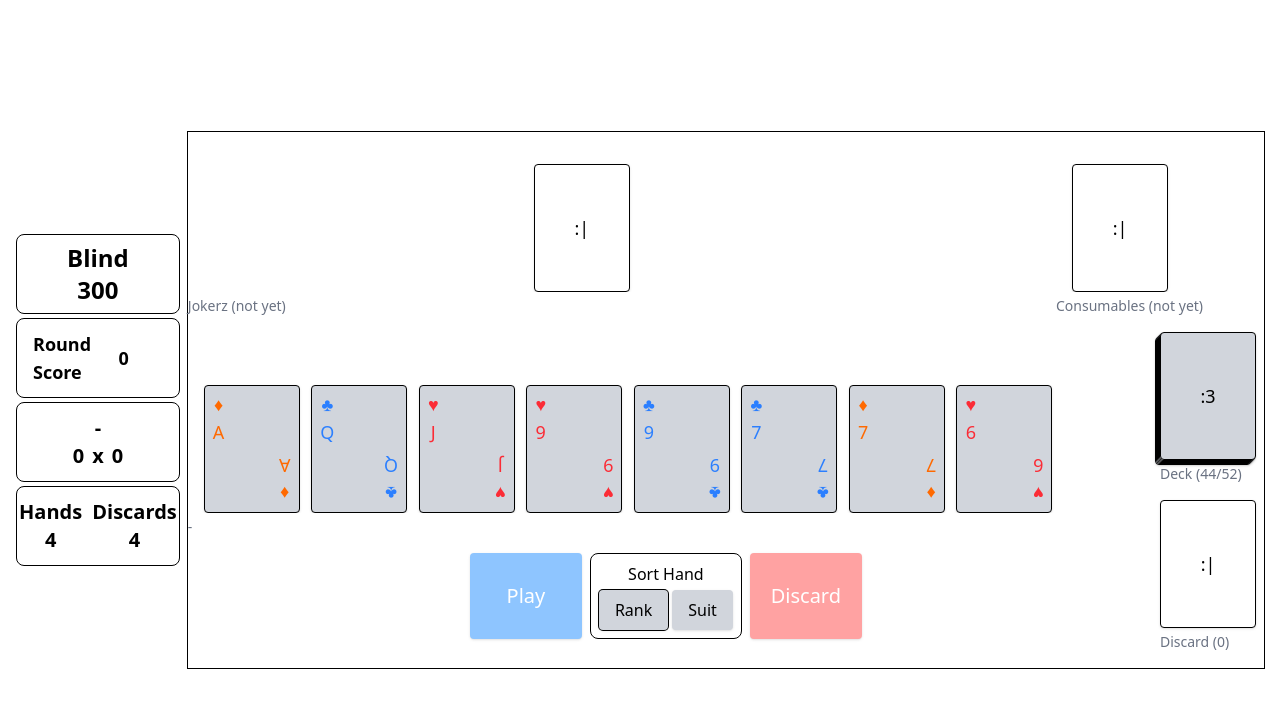
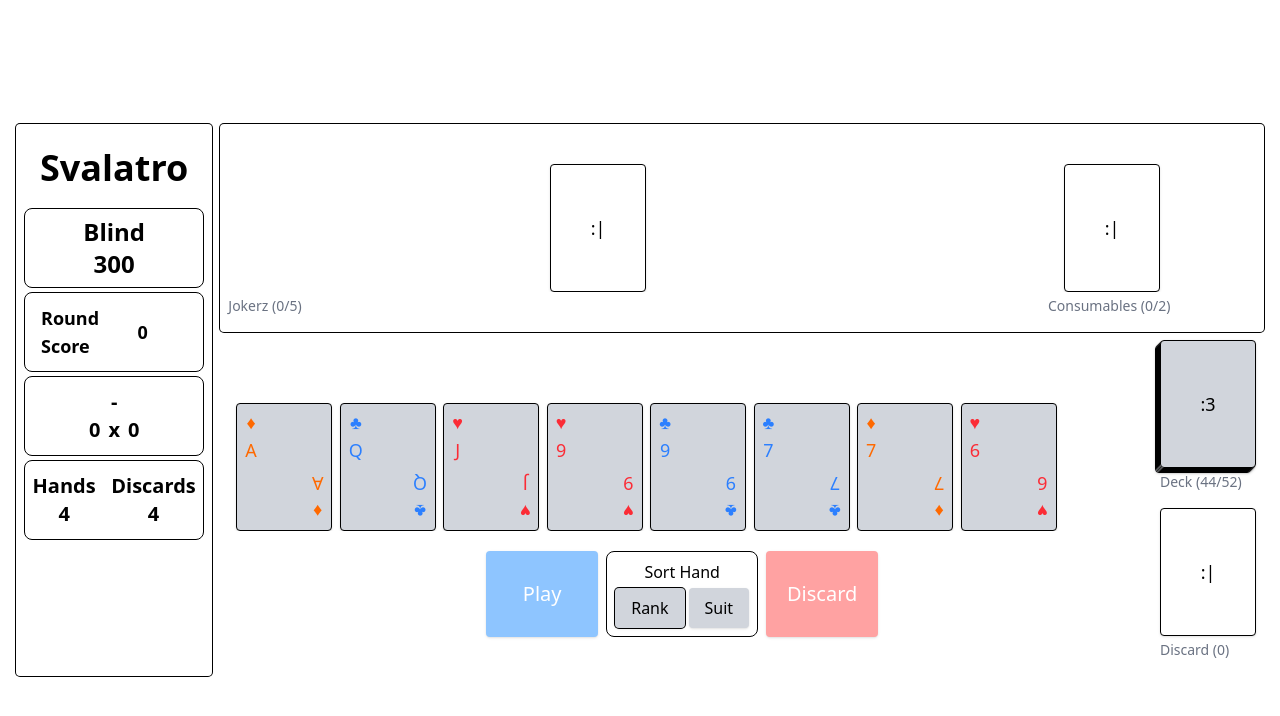
Before and after one commit to iandoesallthethings/svalatro, a SvelteKit app: page / in a window 1280 px wide. Shown: the top 716 px of the page. Built offline with nearby package versions, Linux system fonts and the light colour scheme.

Commit message:
Styling cleanup.

```diff
--- a/src/lib/Stack.svelte
+++ b/src/lib/Stack.svelte
@@ -77,5 +77,5 @@
 		</div>
 	{/if}
 
-	<div class="self-start text-sm text-gray-500">{label ?? '-'}</div>
+	<div class="self-start text-sm text-gray-500">{label ?? ''}</div>
 </div>
--- a/src/routes/+page.svelte
+++ b/src/routes/+page.svelte
@@ -8,13 +8,15 @@
 	import Stack from '$lib/Stack.svelte'
 	import * as Strings from '$lib/Strings'
 
-	const GOAL_SCORE = 300
+	const MAX_SELECTED = 5
+	const BLIND_SCORE = 300
+	const MAX_JOKERS = 5
+	const MAX_CONSUMABLES = 2
 
 	const deck = createCardStack(Decks.standardDeck())
 	const hand = createCardStack()
 	const discard = createCardStack()
-
-	// Placeholder - not sure if I'll use the same hook
+	// Placeholders - not sure if I'll use the same hook
 	const jokers = createCardStack()
 	const consumables = createCardStack()
 
@@ -60,7 +62,7 @@
 		discardAndDraw()
 		handsLeft--
 
-		if (roundScore >= GOAL_SCORE) {
+		if (roundScore >= BLIND_SCORE) {
 			showDialog = 'win'
 		} else if (handsLeft === 0) {
 			showDialog = 'lose'
@@ -80,7 +82,6 @@
 		selected = []
 	}
 
-	const MAX_SELECTED = 5
 	function toggleSelected(card?: Card | null) {
 		if (card == null) return
 		const isAlreadySelected = selected.some((selectedCard) => selectedCard.id === card.id)
@@ -95,14 +96,20 @@
 <Dialog show={showDialog !== false}>
 	<h1>{showDialog === 'win' ? 'You win!' : 'You lose!'}</h1>
 	<div>You scored {roundScore} points.</div>
-	<button class="primary" onclick={() => (window.location.href = '/')}>Play again</button>
+
+	<button class="primary" onclick={() => (window.location.href = '/')}>
+		{showDialog === 'win' ? 'Play' : 'Try'} again
+	</button>
 </Dialog>
 
 <div class="m-auto flex w-full flex-row items-center justify-between gap-2 p-4">
-	<div class="stats flex max-w-xs flex-col gap-1">
+	<div class="stats flex h-full max-w-xs flex-col gap-1 rounded p-2 ring">
+		<div class="p-4">
+			<h1 class="text-center text-4xl!">Svalatro</h1>
+		</div>
 		<div class="flex h-20 flex-col items-center justify-center rounded-lg border">
 			<h1>Blind</h1>
-			<h1 class="text-4xl">{GOAL_SCORE}</h1>
+			<h1 class="text-4xl">{BLIND_SCORE}</h1>
 		</div>
 
 		<div class="flex h-20 flex-row items-center justify-center gap-2 rounded-lg border p-4">
@@ -133,10 +140,10 @@
 		</div>
 	</div>
 
-	<div class="flex grow flex-col ring">
-		<div class="flex flex-row justify-end">
-			<Stack stack={jokers} type="row" facing="up" label="Jokerz (not yet)" class="grow" />
-			<Stack stack={consumables} type="row" facing="up" label="Consumables (not yet)" />
+	<div class="flex grow flex-col">
+		<div class="flex flex-row justify-end rounded p-2 ring">
+			<Stack stack={jokers} type="row" facing="up" label="Jokerz (0/{MAX_JOKERS})" class="grow" />
+			<Stack stack={consumables} type="row" facing="up" label="Consumables (0/{MAX_CONSUMABLES})" />
 		</div>
 
 		<div class="flex w-full grow flex-row gap-2">
```
